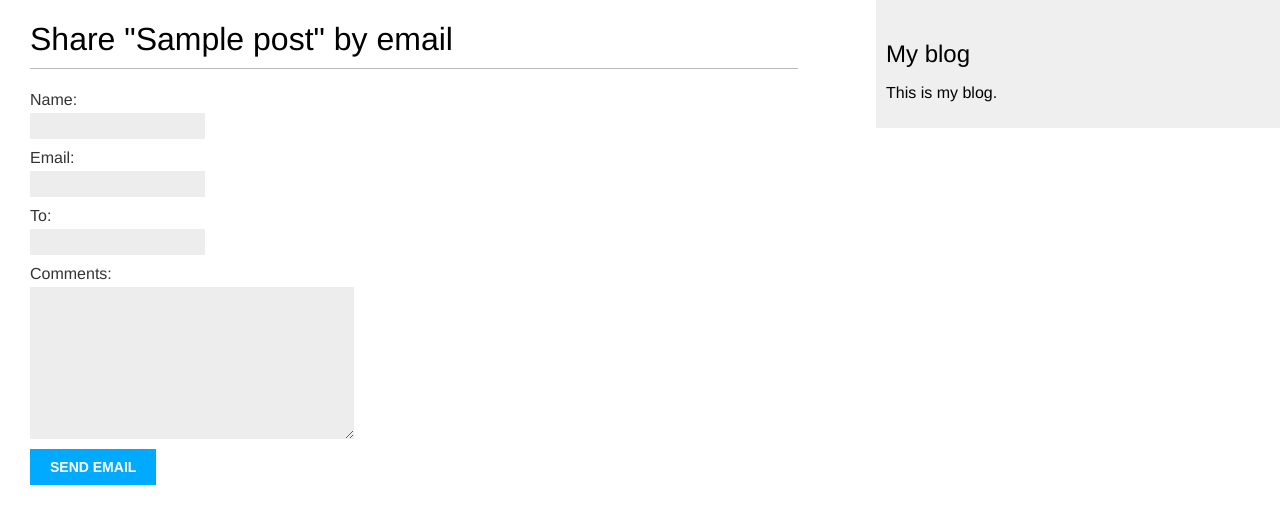
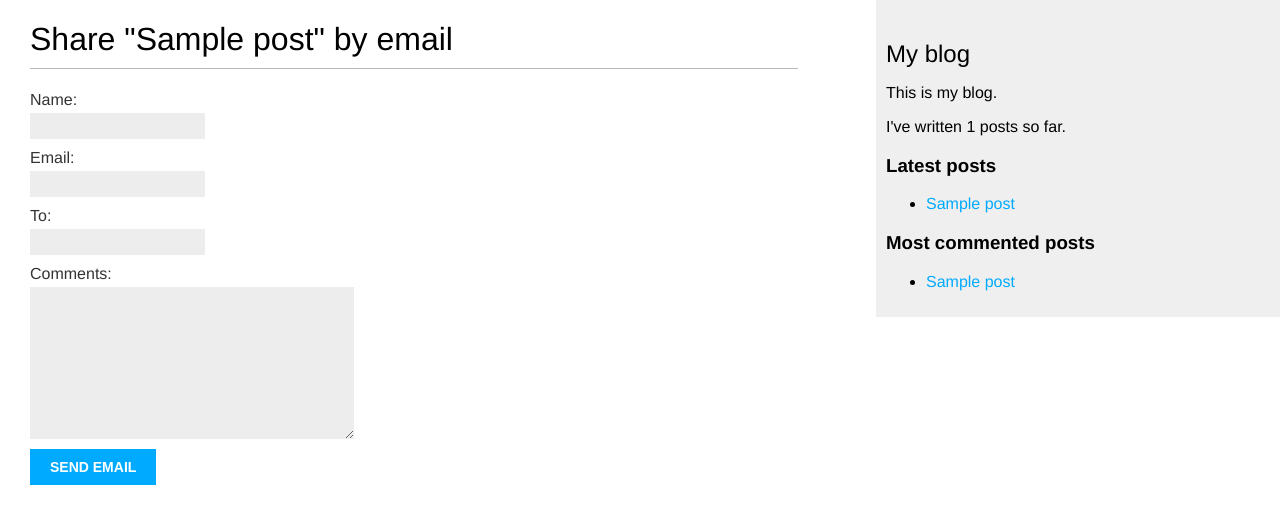
Before and after one commit to VladlmlrF/my_blog, a Django app: page /blog/1/share/ in a window 1280 px wide. Shown: the top 524 px of the page. Run offline with Django 4.2, Linux system fonts and the light colour scheme; tables that the repository leaves empty hold one stand-in row (values such as "Sample post").

Commit message:
cerate blog_tags

```diff
--- a/mysite/blog/templates/blog/base.html
+++ b/mysite/blog/templates/blog/base.html
@@ -1,3 +1,4 @@
+{% load blog_tags %}
 {% load static %}
 <!DOCTYPE html>
 <html lang="en">
@@ -17,6 +18,18 @@
     <div id="sidebar">
         <h2>My blog</h2>
         <p>This is my blog.</p>
+        I've written {% total_posts %} posts so far.
+        <h3>Latest posts</h3>
+        {% show_latest_posts 3 %}
+        <h3>Most commented posts</h3>
+        {% get_most_commented_posts as most_commented_posts %}
+        <ul>
+            {% for post in most_commented_posts %}
+                <li>
+                    <a href="{{ post.get_absolute_url }}">{{ post.title }}</a>
+                </li>
+            {% endfor %}
+        </ul>
     </div>
 </body>
 </html>
--- /dev/null
+++ b/mysite/blog/templates/blog/post/latest_posts.html
@@ -0,0 +1,7 @@
+<ul>
+    {% for post in latest_posts %}
+        <li>
+            <a href="{{ post.get_absolute_url }}">{{ post.title }}</a>
+        </li>
+    {% endfor %}
+</ul>
--- a/mysite/blog/templates/blog/post/list.html
+++ b/mysite/blog/templates/blog/post/list.html
@@ -1,4 +1,5 @@
 {% extends 'blog/base.html' %}
+{% load blog_tags %}
 
 {% block title %}
     My blog
@@ -27,7 +28,7 @@
         <p class="date">
             Published {{ post.publish }} by {{ post.author }}
         </p>
-        {{ post.body|truncatewords:30|linebreaks }}
+        {{ post.body|markdown|truncatewords_html:30 }}
     {% endfor %}
     {% include 'pagination.html' with page=posts %}
 {% endblock %}
--- /dev/null
+++ b/mysite/blog/templatetags/blog_tags.py
@@ -0,0 +1,28 @@
+from django import template
+from ..models import Post
+from django.db.models import Count
+from django.utils.safestring import mark_safe
+import markdown
+
+register = template.Library()
+
+
+@register.simple_tag
+def total_posts():
+    return Post.published.count()
+
+
+@register.inclusion_tag('blog/post/latest_posts.html')
+def show_latest_posts(count=5):
+    latest_posts = Post.published.order_by('-publish')[:count]
+    return {'latest_posts': latest_posts}
+
+
+@register.simple_tag
+def get_most_commented_posts(count=5):
+    return Post.published.annotate(total_comments=Count('comments')).order_by('-total_comments')[:count]
+
+
+@register.filter(name='markdown')
+def markdown_format(text):
+    return mark_safe(markdown.markdown(text))
--- a/mysite/blog/views.py
+++ b/mysite/blog/views.py
@@ -6,6 +6,7 @@ from django.core.paginator import Paginator, EmptyPage, PageNotAnInteger
 from django.views.generic import ListView
 from django.views.decorators.http import require_POST
 from taggit.models import Tag
+from django.db.models import Count
 
 
 def post_list(request, tag_slug=None):
@@ -50,7 +51,17 @@ def post_detail(request, year, month, day, post):
     comments = post.comments.filter(active=True)
     form = CommentForm()
 
-    return render(request, 'blog/post/detail.html', {'post': post, 'comments': comments, 'form': form})
+    # Список похожих постов
+    post_tags_ids = post.tags.values_list('id', flat=True)
+    similar_posts = Post.published.filter(tags__in=post_tags_ids).exclude(id=post.id)
+    similar_posts = similar_posts.annotate(same_tags=Count('tags')).order_by('-same_tags', '-publish')[:4]
+
+    return render(request,
+                  'blog/post/detail.html',
+                  {'post': post,
+                   'comments': comments,
+                   'form': form,
+                   'similar_posts': similar_posts})
 
 
 def post_share(request, post_id):
```
Also changed, not shown: mysite/blog/templates/blog/post/detail.html (+12 -1 lines), mysite/blog/templatetags/__init__.py (added).
